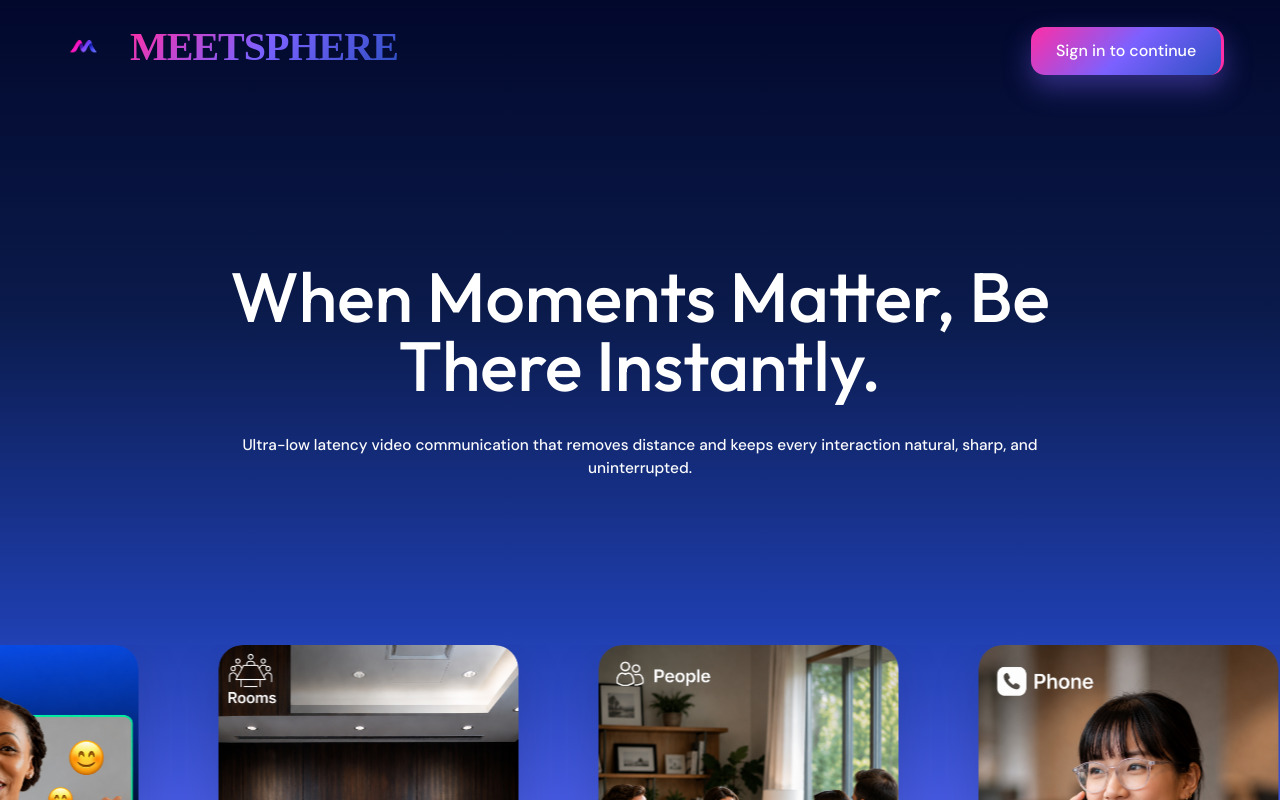
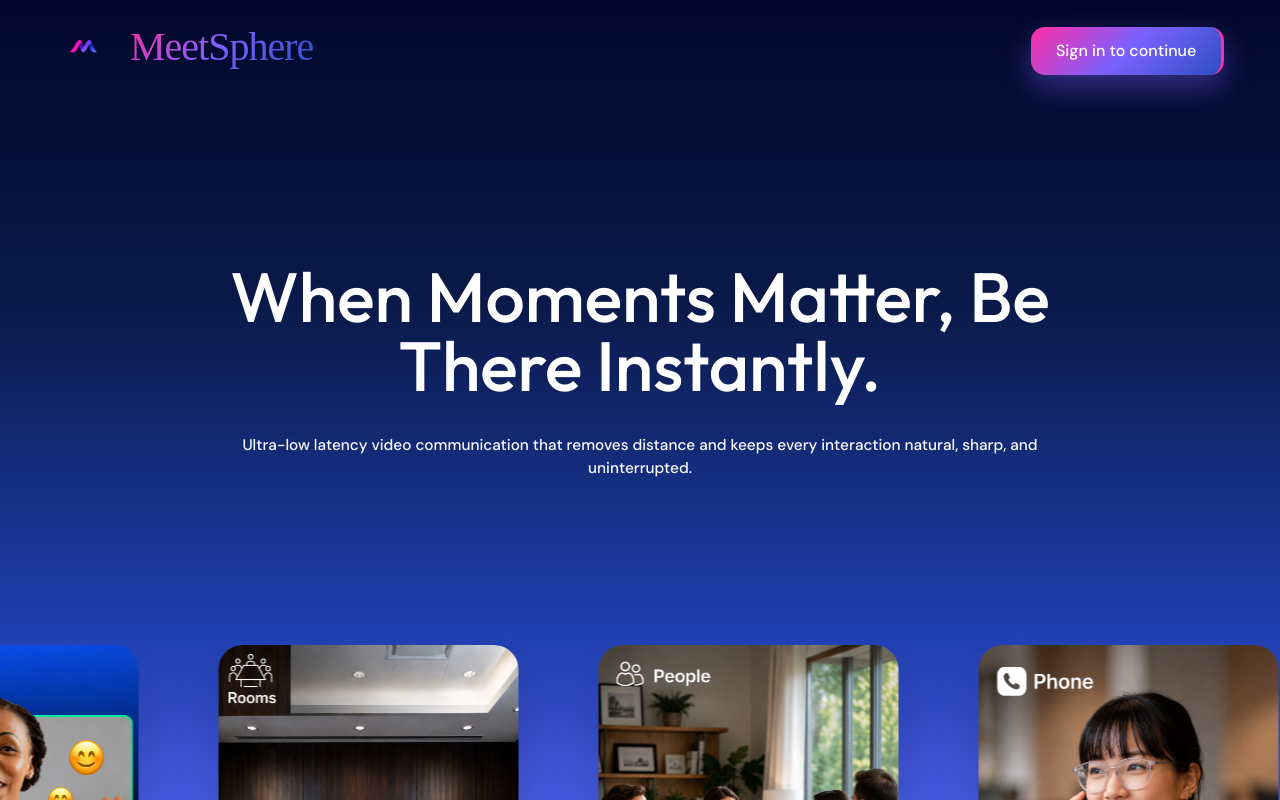
Before and after one commit to PrabhakarG001/MeetSphere, a React (Vite) app in the folder frontend/: page / in a window 1280 px wide. Shown: the top 800 px of the page. Built offline with nearby package versions, Linux system fonts and the light colour scheme; no server answers; a web font is replaced by a local one.

Commit message:
Fix Cinzel Decorative rendering by using weight 400 and removing uppercase transform

```diff
--- a/frontend/src/styles/theme.css
+++ b/frontend/src/styles/theme.css
@@ -35,10 +35,9 @@
 
 .logo-text {
     font-family: "Cinzel Decorative", serif;
-    font-weight: 700;
+    font-weight: 400;
     font-style: normal;
     font-size: 1em; /* Inherits from container */
-    text-transform: uppercase;
     background: var(--gradient-primary);
     -webkit-background-clip: text;
     -webkit-text-fill-color: transparent;
```
